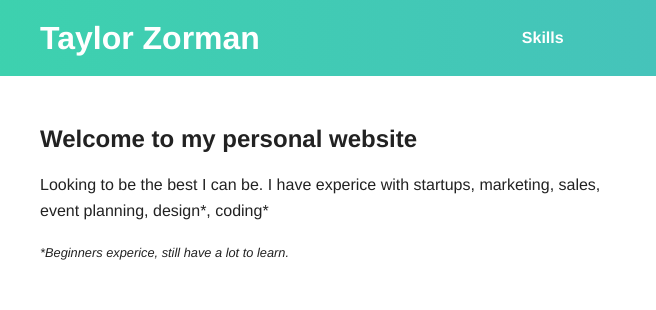
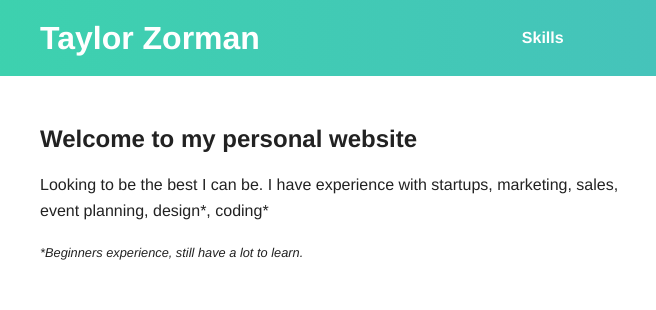
Before and after one commit to zormstorm/zormstorm.github.io, a plain HTML site: page index.html in a window 1280 px wide. Shown: the top 310 px of the page, 87-743 px from the left. Drawn offline with Linux system fonts and the light colour scheme.

Commit message:
Spelling

```diff
--- a/index.html
+++ b/index.html
@@ -28,9 +28,9 @@
 
                 <article>
                     <h2>Welcome to my personal website</h2>
-                    <p>Looking to be the best I can be. I have experice with startups, marketing, sales, event planning, design*, coding*</p>
+                    <p>Looking to be the best I can be. I have experience with startups, marketing, sales, event planning, design*, coding*</p>
 
-                    <p style="font-size: .8em"><em>*Beginners experice, still have a lot to learn.</em></p>
+                    <p style="font-size: .8em"><em>*Beginners experience, still have a lot to learn.</em></p>
 
                     <!-- <header>
                         <h1>Marketer</h1>
```
